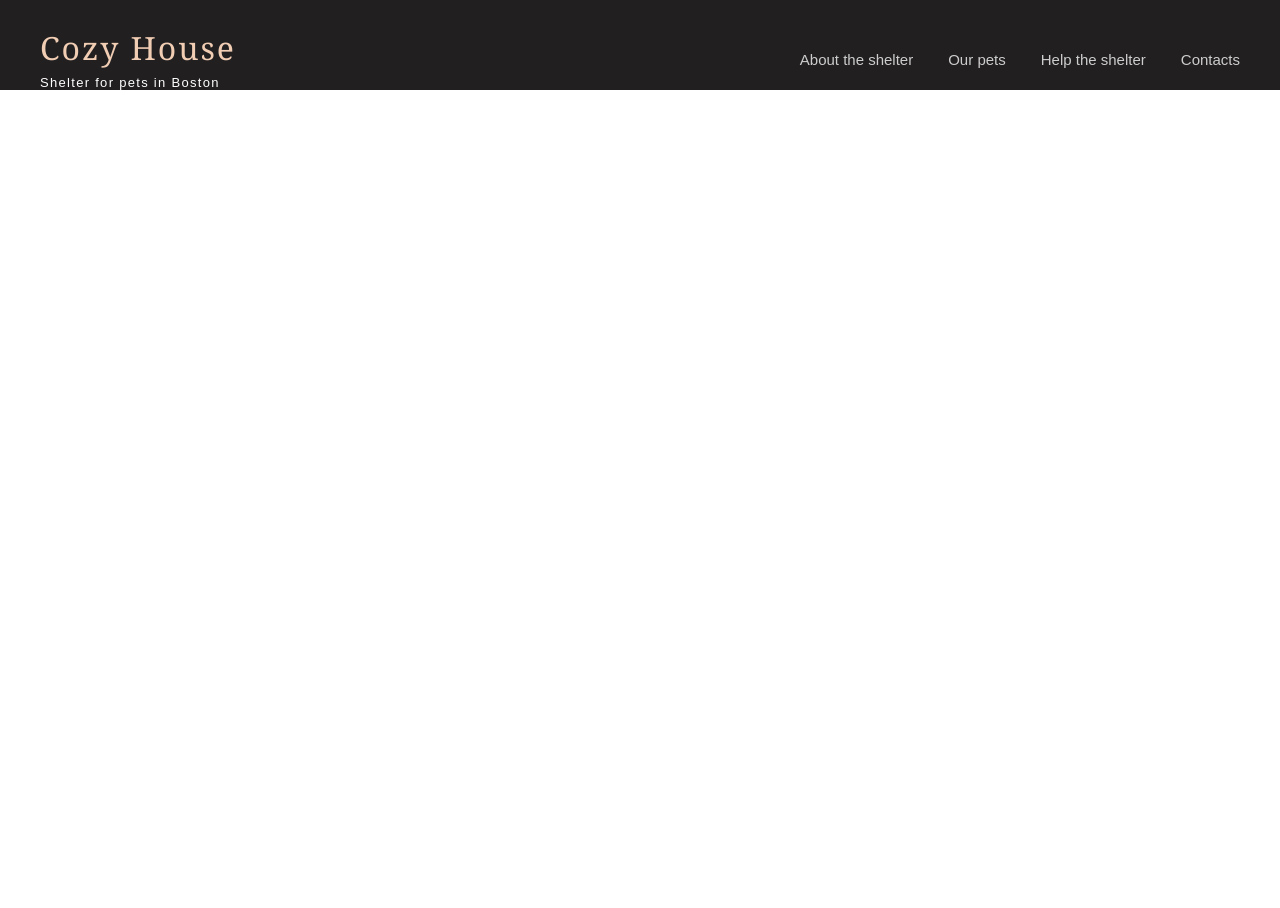
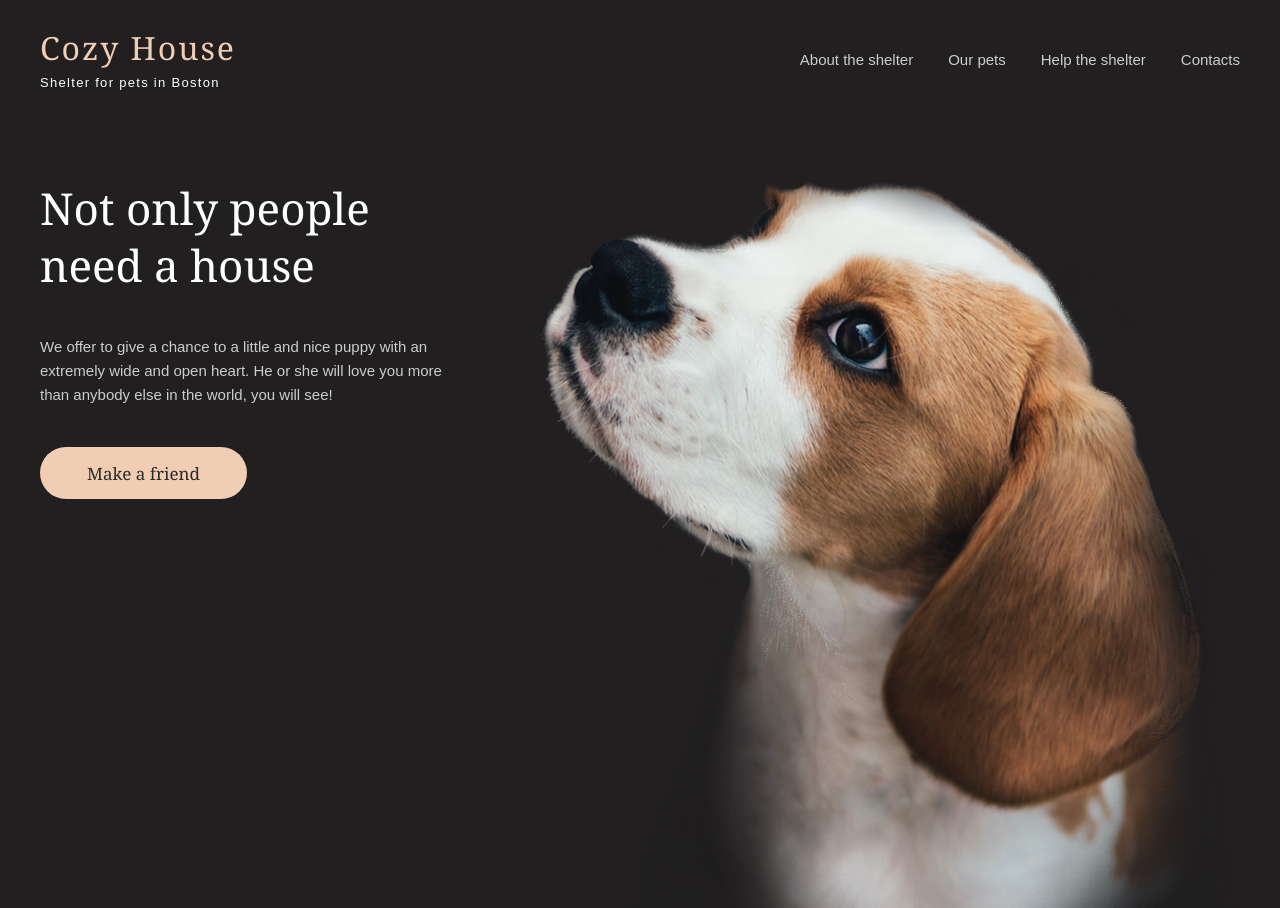
Before and after one commit to desavin87/RS_school, a plain HTML site: page shelter/pages/main/index.html in a window 1280 px wide. Before the commit the page ends 800 px from the top, so only its background shows below. Drawn offline with Linux system fonts and the light colour scheme.

Commit message:
feat: add not-only

```diff
--- a/shelter/pages/main/index.html
+++ b/shelter/pages/main/index.html
@@ -10,8 +10,8 @@
 </head>
 
 <body>
-	<header class="header">
-		<div class="container">
+	<div class="container container__header">
+		<header class="header">
 			<div class="navigation">
 				<div class="navigation__logo logo">
 					<h1 class="logo__title">Cozy House</h1>
@@ -26,8 +26,20 @@
 					</ul>
 				</nav>
 			</div>
-		</div>
-	</header>
+		</header>
+		<section class="not__only">
+			<div class="not__only-presentation presentation">
+				<h2 class="presentation__title">Not only people need a house</h2>
+				<p class="presentation__text">We offer to give a chance to a little and nice puppy with an extremely wide
+					and
+					open heart. He or she will love you more than anybody else in the world, you will see!</p>
+				<button type="button" class="presentation__btn">Make a friend</button>
+			</div>
+			<div class="not__only-img">
+				<img class="not__only-image" src="../../assets/img/start-screen-puppy.png" alt="puppy">
+			</div>
+		</section>
+	</div>
 
 </body>
 
--- a/shelter/pages/main/style.css
+++ b/shelter/pages/main/style.css
@@ -20,7 +20,13 @@
 .container {
 	width: 1280px;
 	margin: 0 auto;
+}
+
+.container__header {
 	background-color: #211f20;
+}
+.header {
+	margin-bottom: 90px;
 }
 .navigation {
 	display: flex;
@@ -77,7 +83,7 @@ a::after {
 	width: 100%;
 	height: 3px;
 	background-color: #cdcdcd;
-	transition: all 1s ease;
+	transition: all 0.7s ease;
 	transform: scale(0);
 	transform-origin: left;
 }
@@ -89,3 +95,58 @@ a:hover::after {
 ul li:not(:first-child) {
 	margin-left: 35px;
 }
+
+.not__only {
+	display: flex;
+	justify-content: space-between;
+	padding: 0 40px;
+}
+.not__only-presentation {
+	max-width: 410px;
+}
+.presentation {
+	display: flex;
+	flex-direction: column;
+	font-family: "Georgia", sans-serif;
+	font-weight: 400;
+}
+.presentation__title {
+	font-weight: 400;
+	font-size: 44px;
+	line-height: 130%;
+	margin-bottom: 40px;
+	color: #fff;
+}
+.presentation__text {
+	font-family: "Arial", sans-serif;
+	font-size: 15px;
+	line-height: 160%;
+	margin-bottom: 40px;
+	color: #cdcdcd;
+}
+.presentation__btn {
+	display: inline-block;
+	font-family: "Georgia", sans-serif;
+	font-size: 17px;
+	padding: 15px 45px;
+	width: 207px;
+	height: 52px;
+	border: none;
+	border-radius: 100px;
+	background-color: #f1cdb3;
+	color: #292929;
+	cursor: pointer;
+	transition: all 0.7s ease;
+}
+
+.presentation__btn:hover {
+	transform: scale(1.2);
+}
+
+.not__only-img {
+	flex: 0 0 58.333%;
+}
+
+.not__only-image {
+	display: block;
+}
```
